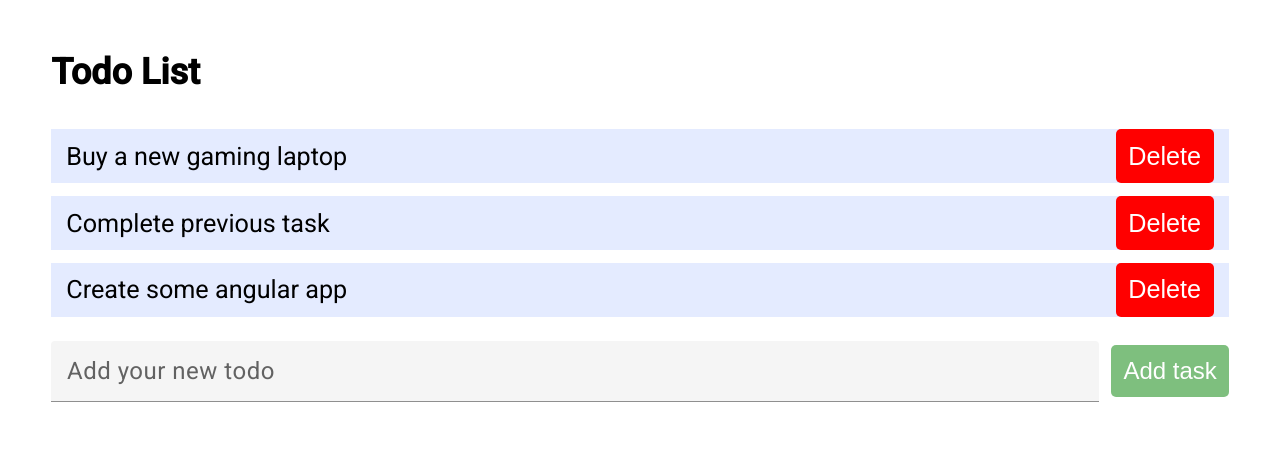
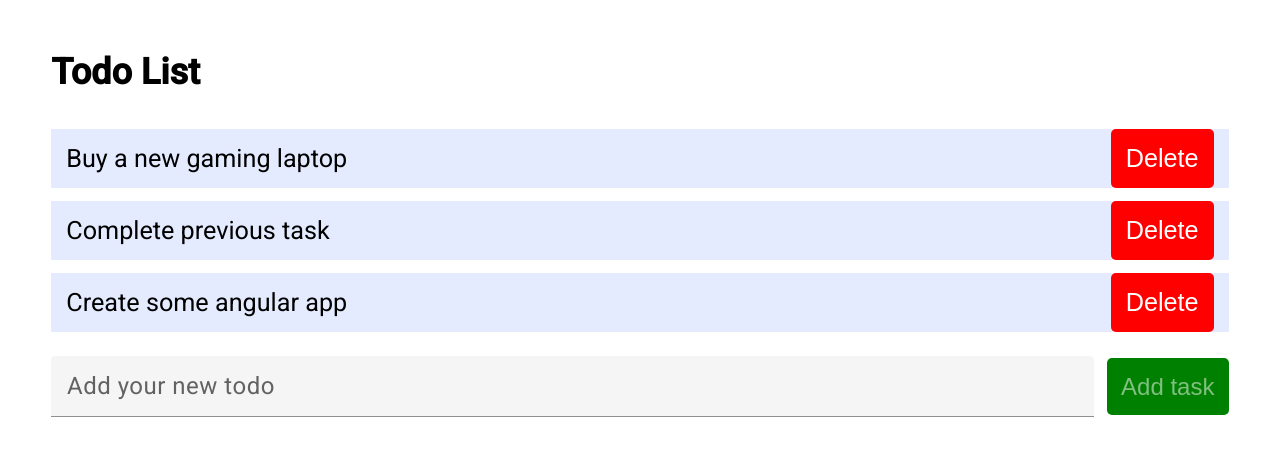
Before and after one commit to OtusTeam-Angular-TyazhMash/ToDoList-toktarov84, an Angular app: page / in a window 1280 px wide. Shown: the top 456 px of the page. Built offline with nearby package versions, Linux system fonts and the light colour scheme.

Commit message:
Домашнее задание №3, кроме @angular-eslint

```diff
--- a/src/app/app.module.ts
+++ b/src/app/app.module.ts
@@ -2,11 +2,13 @@ import { NgModule } from '@angular/core';
 import { BrowserModule } from '@angular/platform-browser';
 import { FormsModule } from '@angular/forms';
 import { MatInputModule } from '@angular/material/input';
+import { MatProgressSpinnerModule } from '@angular/material/progress-spinner';
 
 import { AppComponent } from './app.component';
 import { ToDoListComponent } from './components/to-do-list/to-do-list.component';
 import { ListItemComponent } from './components/to-do-list/list-item/list-item.component';
 import { BrowserAnimationsModule } from '@angular/platform-browser/animations';
+import { SharedModuleModule } from './shared-module/shared-module.module';
 
 @NgModule({
   declarations: [
@@ -15,7 +17,12 @@ import { BrowserAnimationsModule } from '@angular/platform-browser/animations';
     ListItemComponent
   ],
   imports: [
-    BrowserModule, FormsModule, BrowserAnimationsModule, MatInputModule
+    BrowserModule,
+    FormsModule,
+    BrowserAnimationsModule,
+    MatInputModule,
+    MatProgressSpinnerModule,
+    SharedModuleModule
   ],
   providers: [],
   bootstrap: [AppComponent]
--- a/src/app/components/to-do-list/list-item/list-item.component.html
+++ b/src/app/components/to-do-list/list-item/list-item.component.html
@@ -1,9 +1,15 @@
 <ul class="todo_table">
-    <li *ngFor="let item of itemList">
-        {{item.text}}
-        <button
-            (click)="deleteItem(item.id)"
-            class="button button--delete"
-        >Delete</button>
-    </li>
+    <div *ngIf="isLoading" id="spinner">
+        <mat-spinner diameter="150"></mat-spinner>
+    </div>
+    <div *ngIf="!isLoading">
+        <li *ngFor="let item of itemList">
+            {{item.text}}
+            <app-button-component
+                (click)="deleteItem(item.id)"
+                title="Delete"
+                class="button button--delete"
+            />
+        </li>
+    </div>
 </ul>
--- a/src/app/components/to-do-list/list-item/list-item.component.ts
+++ b/src/app/components/to-do-list/list-item/list-item.component.ts
@@ -1,4 +1,4 @@
-import { Component, EventEmitter, Input, Output } from '@angular/core';
+import { Component, EventEmitter, Input, OnInit, Output } from '@angular/core';
 
 @Component({
   selector: 'app-list-item',
@@ -6,13 +6,17 @@ import { Component, EventEmitter, Input, Output } from '@angular/core';
   styleUrls: ['./list-item.component.scss']
 })
 
-export class ListItemComponent {
+export class ListItemComponent implements OnInit {
   @Input() itemList!: {id: number, text: string}[];
   @Output() itemListChange = new EventEmitter();
+  isLoading: boolean = true;
 
   deleteItem(id: number) {
     this.itemList.splice(this.itemList.findIndex(it => it.id === id), 1);
     this.itemListChange.emit(this.itemList);
+  }
 
+  ngOnInit(): void {
+    setInterval(() => this.isLoading = false, 500);
   }
 }
--- a/src/app/components/to-do-list/to-do-list.component.html
+++ b/src/app/components/to-do-list/to-do-list.component.html
@@ -9,10 +9,11 @@
                 id="matInput"
             >
         </mat-form-field>
-        <button
+        <app-button-component
             (click)="addItem(text)"
+            title="Add task"
             class="button button--add"
             [disabled]="!text"
-        >Add task</button>
+         />
     </span>
 </div>
--- a/src/app/components/to-do-list/to-do-list.component.scss
+++ b/src/app/components/to-do-list/to-do-list.component.scss
@@ -26,15 +26,13 @@ ul {
    border-radius: 5px;
    color: white;
    border: none;
-   padding: 1.2%;
+   padding: 0.5em;
 }
 .button--delete {
    background-color: red;
-   padding: 0.5em;
 }
 .button--add {
    background-color: green;
-   padding: 0.5em;
 }
 .button--add:disabled {
    opacity: 0.5;
@@ -55,3 +53,8 @@ mat-form-field {
 h2 {
    margin-bottom: 1em;
 }
+#spinner {
+   display: flex;
+   align-items: center;
+   justify-content: center;
+}
--- a/src/app/components/to-do-list/to-do-list.component.ts
+++ b/src/app/components/to-do-list/to-do-list.component.ts
@@ -17,9 +17,14 @@ export class ToDoListComponent {
   ];
 
   addItem(addText: string) {
+    /* Без проверки на пустоту, при быстрых кликах нижнего
+       Delete > Add Task иногда добавлялся пустой элемент. */
+    if (!addText) return;
+
     this.itemList.push({
       id: Math.max(...this.itemList.map(it => it.id)) + 1,
       text: addText
     });
+    this.text = '';
   }
 }
--- /dev/null
+++ b/src/app/shared-module/button-component/button-component.component.html
@@ -0,0 +1 @@
+<button [class]="class" [disabled]="disabled">{{title}}</button>
--- /dev/null
+++ b/src/app/shared-module/button-component/button-component.component.scss
@@ -0,0 +1,16 @@
+.button {
+    font-size: 100%;
+    border-radius: 5px;
+    color: white;
+    border: none;
+    padding: 0.1em;
+}
+.button--delete {
+    background-color: red;
+}
+.button--add {
+    background-color: green;
+}
+.button--add:disabled {
+    opacity: 0.5;
+}
```
Also changed, not shown: src/app/shared-module/button-component/button-component.component.ts (added, +12 -0 lines), src/app/shared-module/shared-module.module.ts (added, +16 -0 lines), 1 other file (tests, documents, lock files or other folders).
